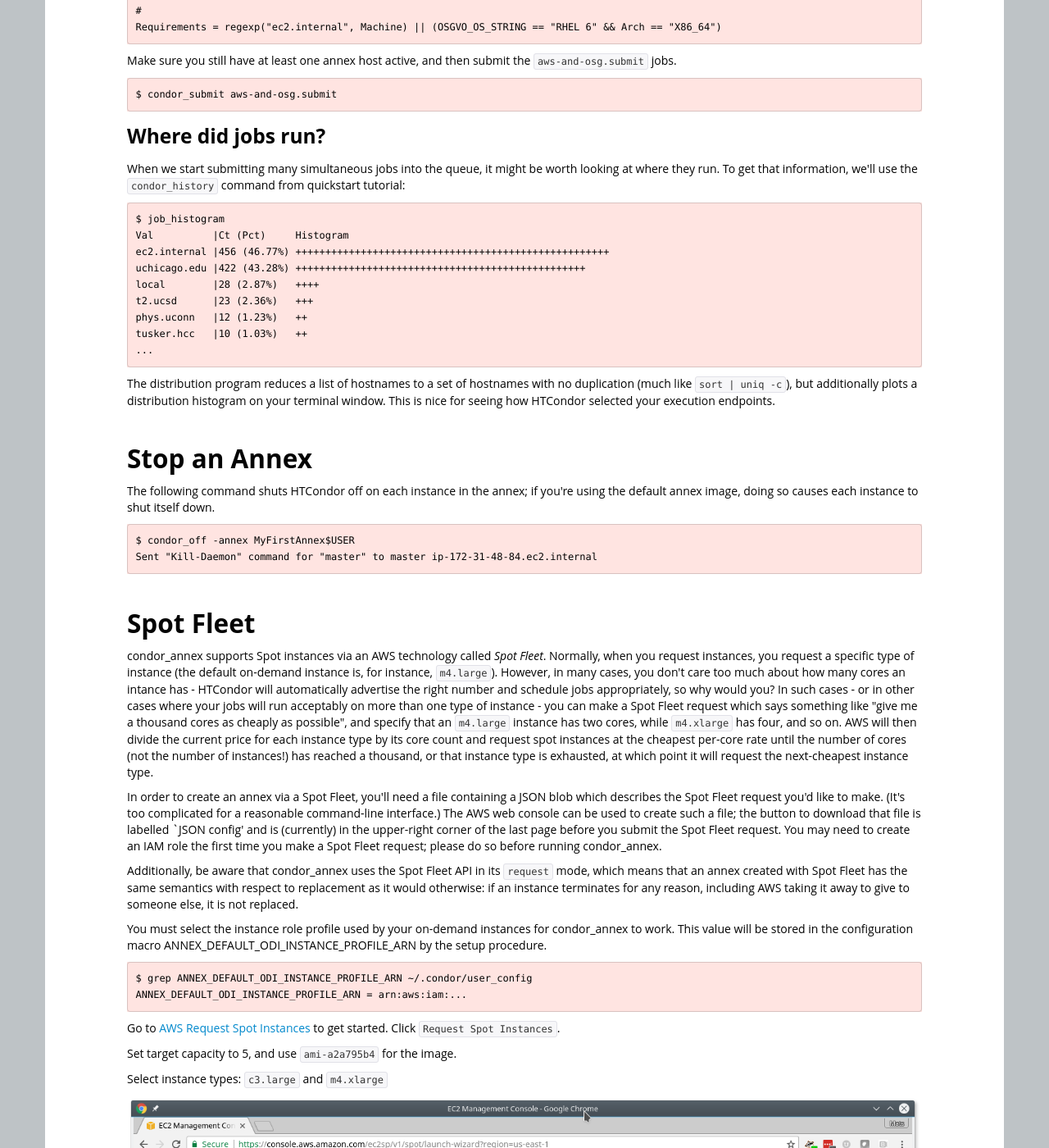
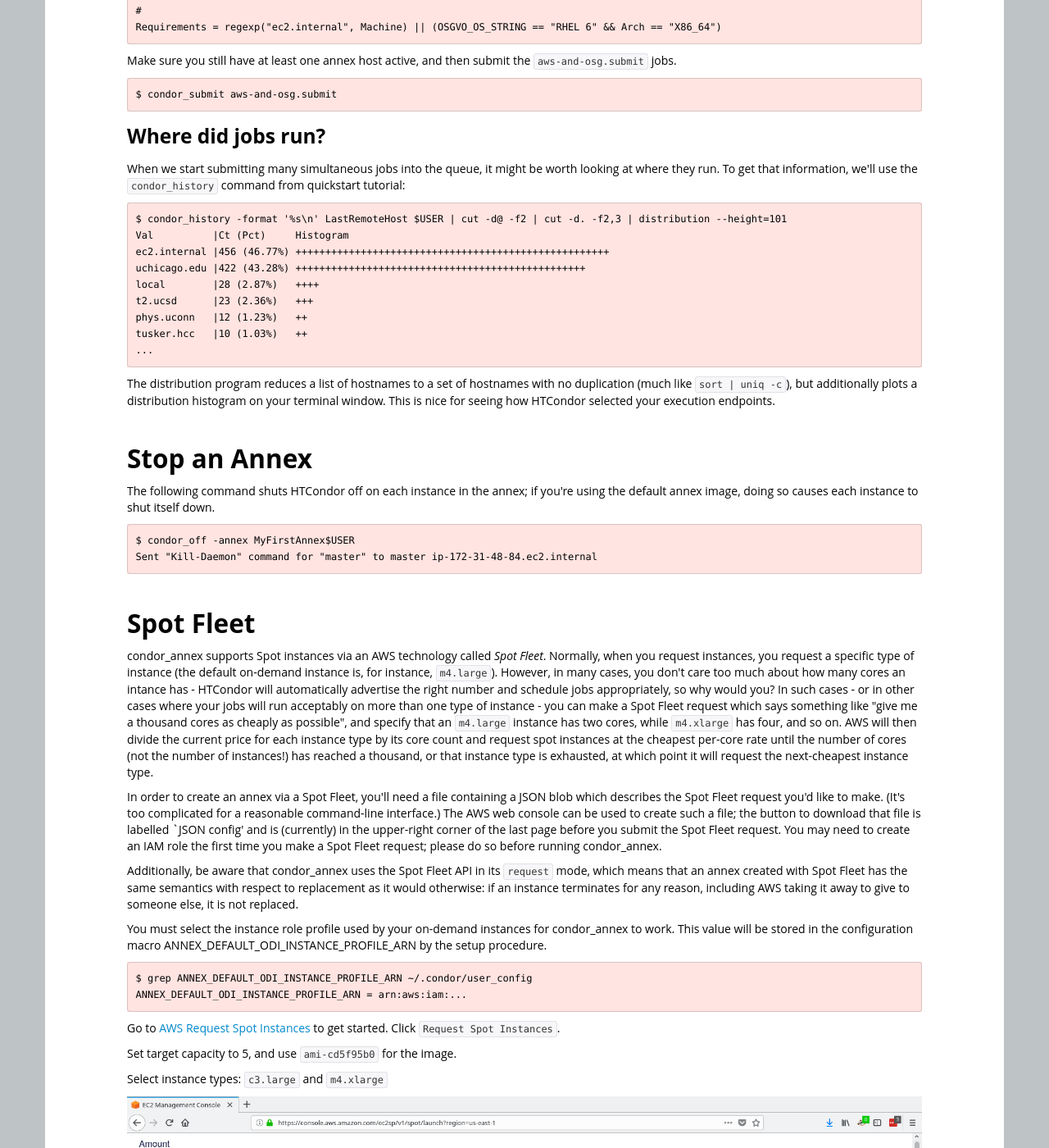
Before and after one commit to SWC-OSG-Workshop/OSG-UserTraining-AHM18, a Jekyll site: the page built from novice/DHTC/08-condor_annex.md, in a window 1280 px wide and 1400 px high, scrolled down 5175 px. Shown: the whole window at 82% size. Built offline with Jekyll 4.4.1, drawn with Linux system fonts in a browser that asks for light colours; some of the changed text lies outside the part shown.

Commit message:
AWS updates

```diff
--- a/novice/DHTC/08-condor_annex.md
+++ b/novice/DHTC/08-condor_annex.md
@@ -91,7 +91,7 @@ You can verify at this point (or any later time) that the setup procedure comple
                     -annex-name MyFirstAnnex$USER \
                     -duration 0.83 \
                     -idle 0.25 \
-                    -aws-on-demand-ami-id ami-a2a795b4
+                    -aws-on-demand-ami-id ami-cd5f95b0
 
 This should start the process of bringing one VM up. *Duration*, which is the max lifetime of the VM, is set to 50 minutes. This lifetime is intended to help you conserve money by preventing the annex instances from accidentally running forever. *Idle* is set to 15 minutes, which is the amount of time the VM can sit without any jobs running before terminating.
 
@@ -225,7 +225,7 @@ Make sure you still have at least one annex host active, and then submit the `aw
 
 When we start submitting many simultaneous jobs into the queue, it might be worth looking at where they run. To get that information, we'll use the `condor_history` command from quickstart tutorial:
 
-	$ job_histogram
+	$ condor_history -format '%s\n' LastRemoteHost $USER | cut -d@ -f2 | cut -d. -f2,3 | distribution --height=101
 	Val          |Ct (Pct)     Histogram
 	ec2.internal |456 (46.77%) +++++++++++++++++++++++++++++++++++++++++++++++++++++
 	uchicago.edu |422 (43.28%) +++++++++++++++++++++++++++++++++++++++++++++++++
@@ -289,7 +289,7 @@ procedure.
 Go to [AWS Request Spot Instances](https://console.aws.amazon.com/ec2sp/v1/spot/home?region=us-east-1#)
 to get started. Click `Request Spot Instances`.
 
-Set target capacity to 5, and use `ami-a2a795b4` for the image.
+Set target capacity to 5, and use `ami-cd5f95b0` for the image.
 
 Select instance types: `c3.large` and `m4.xlarge`
 
```
Also changed, not shown: other parts of novice/DHTC/08-condor_annex.md (+1 -1 lines), novice/DHTC/Images/Spot1.png, novice/DHTC/Images/Spot2.png, novice/DHTC/Images/Spot3.png.
